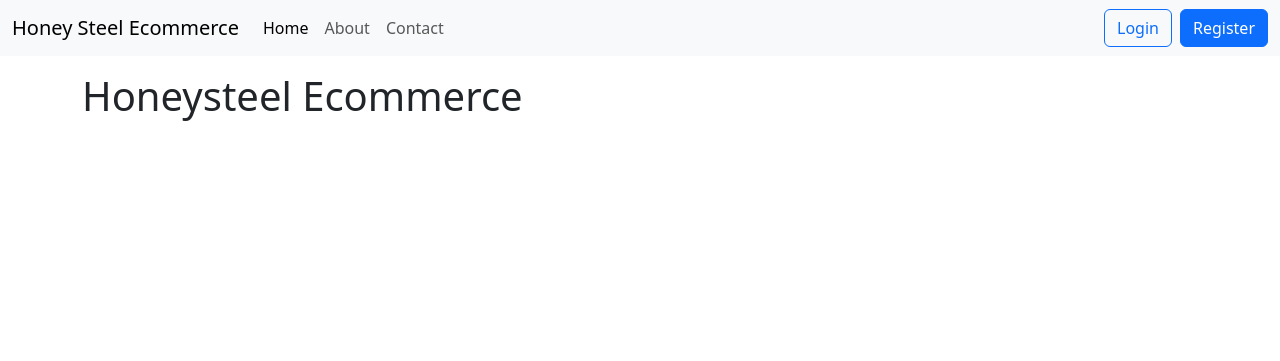
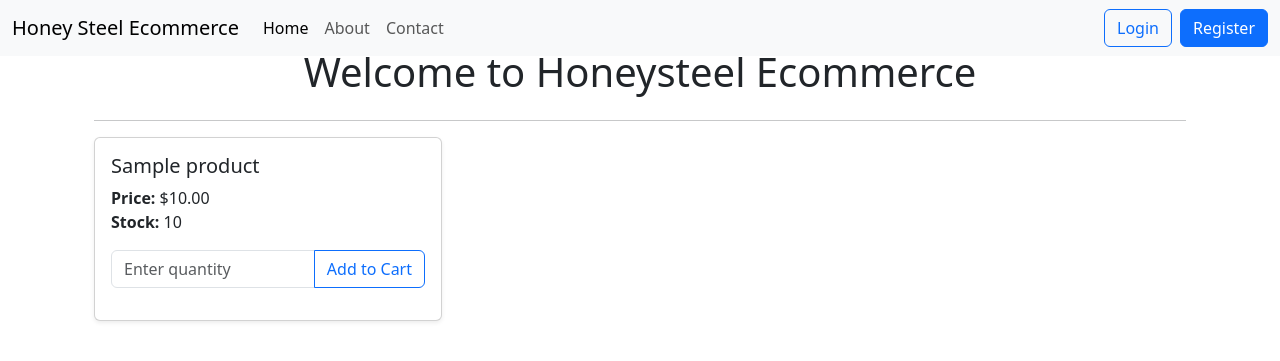
Before and after one commit to asymetriG/honeysteel_ecommerce, a Django app: page / in a window 1280 px wide. Shown: the top 361 px of the page. Run offline with Django 5.2, Linux system fonts and the light colour scheme; tables that the repository leaves empty hold one stand-in row (values such as "Sample post").

Commit message:
card logic added

```diff
--- a/honeysteel_ecommerce/administration/views.py
+++ b/honeysteel_ecommerce/administration/views.py
@@ -7,7 +7,12 @@ from django.http import JsonResponse
 
 # Create your views here.
 def index(request):
-    return render(request, 'index.html')
+    # Fetch all products
+    products = Product.objects.all()
+
+    # Pass products to the template
+    context = {'products': products}
+    return render(request, 'index.html', context)
 
 
 def dashboard(request):
--- a/honeysteel_ecommerce/product/urls.py
+++ b/honeysteel_ecommerce/product/urls.py
@@ -5,5 +5,7 @@ from . import views
 app_name = "product"
 
 urlpatterns = [
-    path("edit_product/<int:product_id>/",views.edit_product,name="edit_product")
+    path("edit_product/<int:product_id>/",views.edit_product,name="edit_product"),
+    path('add-to-cart/<int:product_id>/', views.add_to_cart, name='add_to_cart'),
+
 ]
--- a/honeysteel_ecommerce/templates/index.html
+++ b/honeysteel_ecommerce/templates/index.html
@@ -1,6 +1,39 @@
 {% extends "utils/layout.html" %}
+{% block body %}
+<br><br>
+<div class="container">
+    <h1 class="text-center mb-4">Welcome to Honeysteel Ecommerce</h1>
+    <hr>
 
-{% block body %}
-<br><br><br>
-    <h1>Honeysteel Ecommerce</h1>
+    <!-- Product Grid -->
+    <div class="row">
+        {% for product in products %}
+        <div class="col-md-4 mb-4">
+            <div class="card h-100 shadow-sm">
+                <div class="card-body">
+                    <h5 class="card-title">{{ product.product_name }}</h5>
+                    <p class="card-text">
+                        <strong>Price:</strong> ${{ product.price }} <br>
+                        <strong>Stock:</strong> {{ product.stock }}
+                    </p>
+                    <!-- Quantity Form -->
+                    <form method="POST" action="{% url 'product:add_to_cart' product.product_id %}">
+                        {% csrf_token %}
+                        <div class="input-group mb-3">
+                            <input type="number" name="quantity" class="form-control" min="1" max="{{ product.stock }}" placeholder="Enter quantity" required>
+                            <button type="submit" class="btn btn-outline-primary">
+                                <i class="bi bi-cart"></i> Add to Cart
+                            </button>
+                        </div>
+                    </form>
+                </div>
+            </div>
+        </div>
+        {% empty %}
+        <div class="col-12">
+            <p class="text-center">No products available at the moment.</p>
+        </div>
+        {% endfor %}
+    </div>
+</div>
 {% endblock body %}
--- a/honeysteel_ecommerce/templates/utils/layout.html
+++ b/honeysteel_ecommerce/templates/utils/layout.html
@@ -5,6 +5,8 @@
     <meta charset="UTF-8">
     <meta name="viewport" content="width=device-width, initial-scale=1.0">
     <link href="https://cdn.jsdelivr.net/npm/bootstrap@5.3.3/dist/css/bootstrap.min.css" rel="stylesheet" integrity="sha384-QWTKZyjpPEjISv5WaRU9OFeRpok6YctnYmDr5pNlyT2bRjXh0JMhjY6hW+ALEwIH" crossorigin="anonymous">
+    <link rel="stylesheet" href="https://cdnjs.cloudflare.com/ajax/libs/font-awesome/6.0.0/css/all.min.css">
+
     {% block title %}
 
     {% endblock title %}
@@ -51,6 +53,10 @@
                     {% if request.user.is_superuser %}
                     <a href="{% url 'administration:dashboard' %}" class="btn btn-outline-primary me-2">Dashboard</a>
                     {% else %}
+                    <a href="#" class="btn me-2">
+                        <i class="fa fa-shopping-cart"></i> My Cart
+                    </a>
+
                     {% endif %}
 
                     <a href="{% url 'customer:logout' %}" class="btn btn-outline-primary me-2">Logout</a>
```
Also changed, not shown: honeysteel_ecommerce/product/views.py (+25 -0 lines).
